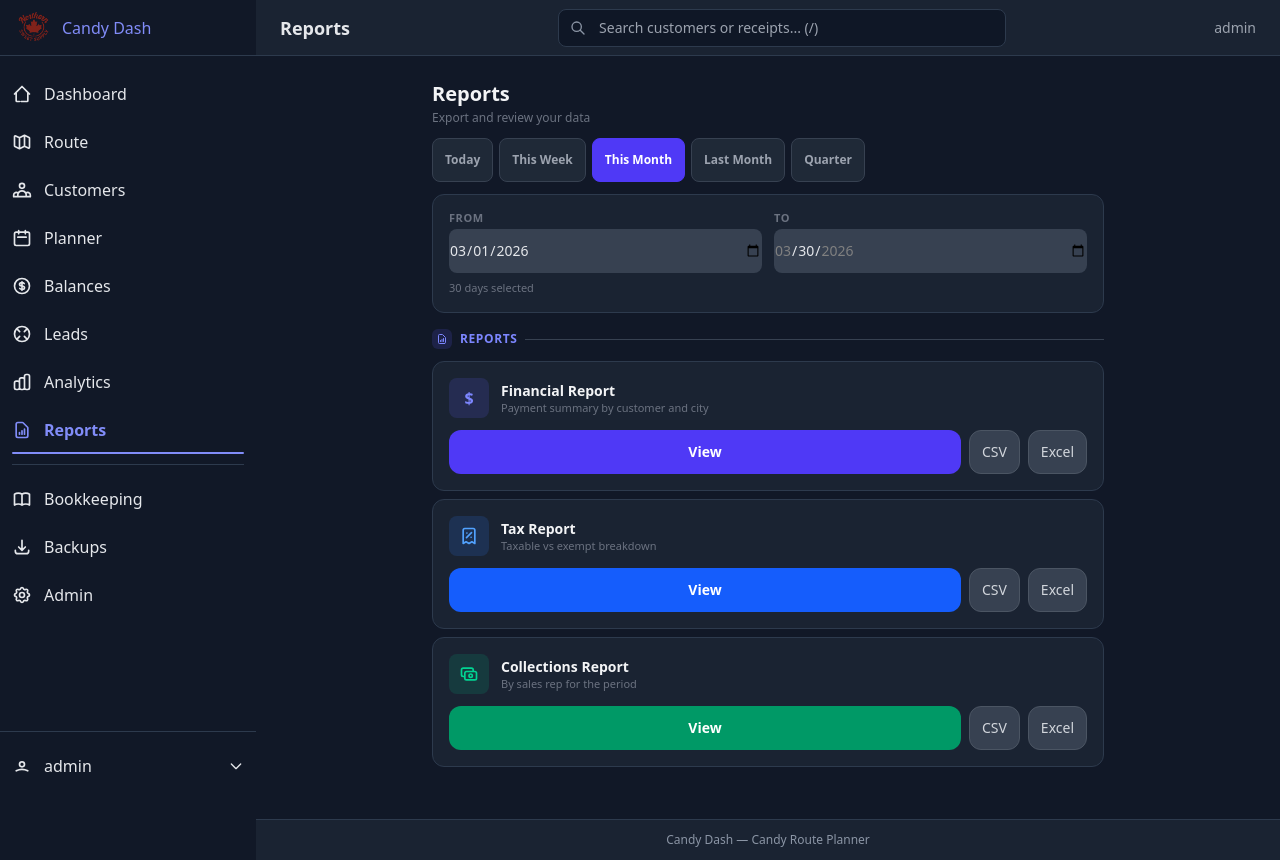
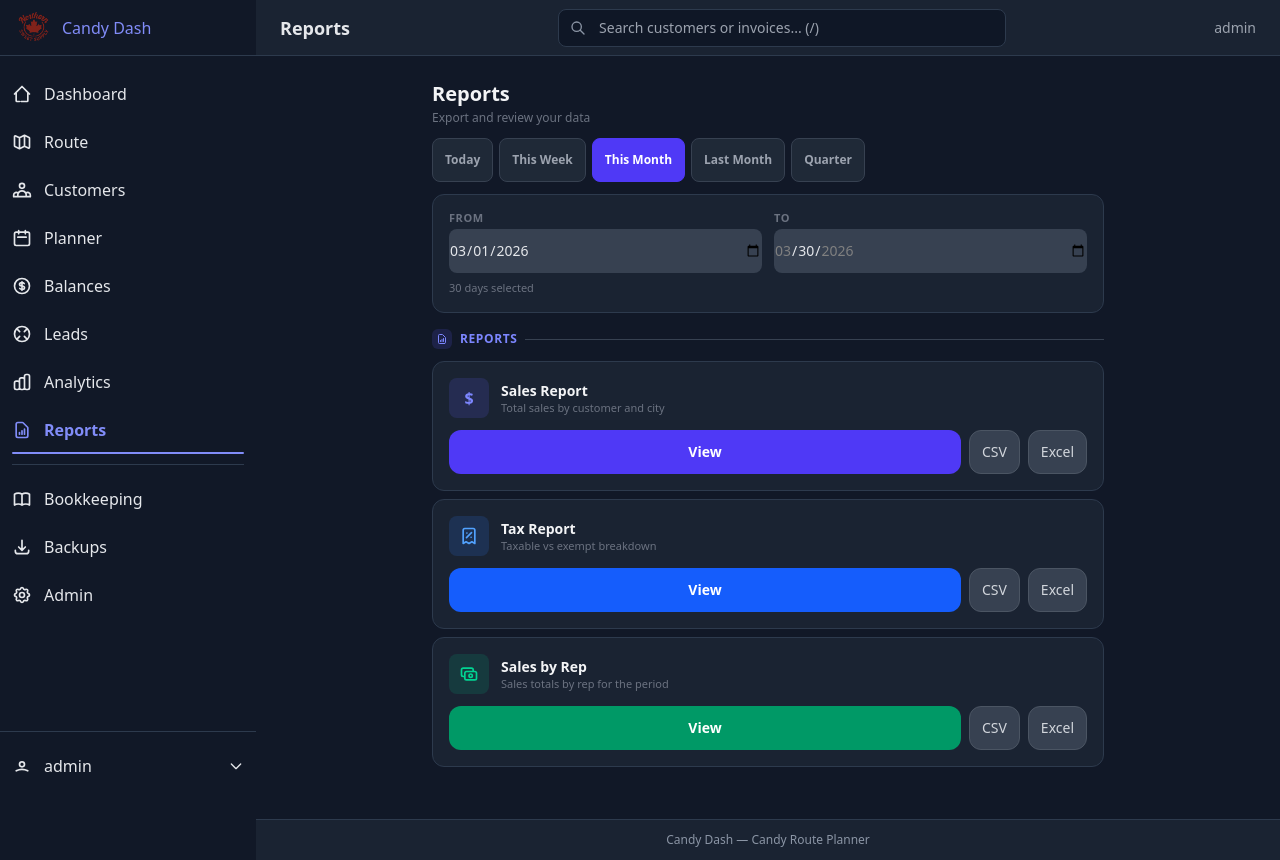
Before and after one commit to Kathail/candy-dash, a Flask app: page /reports/ in a window 1280 px wide. Run offline with Flask 3, Linux system fonts and the light colour scheme; a user stored in the database is signed in; style sheets or scripts are compiled from the project's sources; some libraries are stand-ins or nearby versions.

Commit message:
Reports now sales-focused, route hero shows total sales, search says invoices
- Reports use Invoice data instead of Payment data (sales not collections)
- Financial Report renamed to Sales Report
- Collections Report renamed to Sales by Rep
- Route hero shows Total Sales centered with Collected/Owing underneath
- Search bar placeholder changed from "receipts" to "invoices"

Co-Authored-By: Claude Opus 4.6 (1M context) <noreply@anthropic.com>

```diff
--- a/app/routes/reports.py
+++ b/app/routes/reports.py
@@ -10,7 +10,7 @@ from sqlalchemy import func
 
 from app import db
 from app.helpers import format_currency, format_date, staff_required, csv_response
-from app.models import Customer, Payment, User
+from app.models import Customer, Payment, Invoice, User
 
 bp = Blueprint("reports", __name__, url_prefix="/reports")
 
@@ -99,30 +99,33 @@ def index():
 
 @bp.route("/financial")
 def financial():
-    """Financial report: payment summary, by city, by customer for date range."""
+    """Sales report: total sales by city and customer for date range."""
     start, end = _parse_date_range()
     fmt = request.args.get("format", "").lower()
 
-    # Overall summary
+    start_date = start.date() if hasattr(start, 'date') else start
+    end_date = end.date() if hasattr(end, 'date') else end
+
+    # Overall summary (sales from invoices)
     summary = db.session.query(
-        func.count(Payment.id).label("count"),
-        func.coalesce(func.sum(Payment.amount), Decimal("0")).label("total"),
+        func.count(Invoice.id).label("count"),
+        func.coalesce(func.sum(Invoice.amount), Decimal("0")).label("total"),
     ).filter(
-        Payment.payment_date >= start,
-        Payment.payment_date <= end,
+        Invoice.invoice_date >= start_date,
+        Invoice.invoice_date <= end_date,
     ).first()
 
     # By city
     by_city = (
         db.session.query(
             Customer.city,
-            func.count(Payment.id).label("count"),
-            func.coalesce(func.sum(Payment.amount), Decimal("0")).label("total"),
+            func.count(Invoice.id).label("count"),
+            func.coalesce(func.sum(Invoice.amount), Decimal("0")).label("total"),
         )
-        .join(Payment, Payment.customer_id == Customer.id)
-        .filter(Payment.payment_date >= start, Payment.payment_date <= end)
+        .join(Invoice, Invoice.customer_id == Customer.id)
+        .filter(Invoice.invoice_date >= start_date, Invoice.invoice_date <= end_date)
         .group_by(Customer.city)
-        .order_by(func.sum(Payment.amount).desc())
+        .order_by(func.sum(Invoice.amount).desc())
         .all()
     )
 
@@ -131,25 +134,25 @@ def financial():
         db.session.query(
             Customer.name,
             Customer.city,
-            func.count(Payment.id).label("count"),
-            func.coalesce(func.sum(Payment.amount), Decimal("0")).label("total"),
+            func.count(Invoice.id).label("count"),
+            func.coalesce(func.sum(Invoice.amount), Decimal("0")).label("total"),
         )
-        .join(Payment, Payment.customer_id == Customer.id)
-        .filter(Payment.payment_date >= start, Payment.payment_date <= end)
+        .join(Invoice, Invoice.customer_id == Customer.id)
+        .filter(Invoice.invoice_date >= start_date, Invoice.invoice_date <= end_date)
         .group_by(Customer.id, Customer.name, Customer.city)
-        .order_by(func.sum(Payment.amount).desc())
+        .order_by(func.sum(Invoice.amount).desc())
         .limit(500)
         .all()
     )
 
     # Export
     if fmt in ("csv", "xlsx"):
-        headers = ["Customer", "City", "Payment Count", "Total"]
+        headers = ["Customer", "City", "Sales Count", "Total"]
         rows = [
             (row.name, row.city or "", row.count, str(row.total))
             for row in by_customer
         ]
-        filename = f"financial_report_{start.strftime('%Y%m%d')}_{end.strftime('%Y%m%d')}"
+        filename = f"sales_report_{start.strftime('%Y%m%d')}_{end.strftime('%Y%m%d')}"
         if fmt == "csv":
             return csv_response(rows, headers, f"{filename}.csv")
         return _xlsx_response(rows, headers, f"{filename}.xlsx")
@@ -166,22 +169,25 @@ def financial():
 
 @bp.route("/tax")
 def tax():
-    """Tax report: payments grouped by tax-exempt vs taxable customers."""
+    """Tax report: sales grouped by tax-exempt vs taxable customers."""
     start, end = _parse_date_range()
     fmt = request.args.get("format", "").lower()
+
+    start_date = start.date() if hasattr(start, 'date') else start
+    end_date = end.date() if hasattr(end, 'date') else end
 
     rows = (
         db.session.query(
             Customer.name,
             Customer.city,
             Customer.tax_exempt,
-            func.count(Payment.id).label("count"),
-            func.coalesce(func.sum(Payment.amount), Decimal("0")).label("total"),
+            func.count(Invoice.id).label("count"),
+            func.coalesce(func.sum(Invoice.amount), Decimal("0")).label("total"),
         )
-        .join(Payment, Payment.customer_id == Customer.id)
-        .filter(Payment.payment_date >= start, Payment.payment_date <= end)
+        .join(Invoice, Invoice.customer_id == Customer.id)
+        .filter(Invoice.invoice_date >= start_date, Invoice.invoice_date <= end_date)
         .group_by(Customer.id, Customer.name, Customer.city, Customer.tax_exempt)
-        .order_by(Customer.tax_exempt.desc(), func.sum(Payment.amount).desc())
+        .order_by(Customer.tax_exempt.desc(), func.sum(Invoice.amount).desc())
         .limit(500)
         .all()
     )
@@ -191,7 +197,7 @@ def tax():
     exempt_total = sum(r.total for r in rows if r.tax_exempt)
 
     if fmt in ("csv", "xlsx"):
-        headers = ["Customer", "City", "Tax Exempt", "Payment Count", "Total"]
+        headers = ["Customer", "City", "Tax Exempt", "Sales Count", "Total"]
         export_rows = [
             (r.name, r.city or "", "Yes" if r.tax_exempt else "No", r.count, str(r.total))
             for r in rows
@@ -213,27 +219,30 @@ def tax():
 
 @bp.route("/collections")
 def collections():
-    """Collections report by sales rep (recorded_by) for date range."""
+    """Sales report by rep for date range."""
     start, end = _parse_date_range()
     fmt = request.args.get("format", "").lower()
+
+    start_date = start.date() if hasattr(start, 'date') else start
+    end_date = end.date() if hasattr(end, 'date') else end
 
     rows = (
         db.session.query(
             User.username,
-            func.count(Payment.id).label("count"),
-            func.coalesce(func.sum(Payment.amount), Decimal("0")).label("total"),
+            func.count(Invoice.id).label("count"),
+            func.coalesce(func.sum(Invoice.amount), Decimal("0")).label("total"),
         )
-        .join(Payment, Payment.recorded_by == User.id)
-        .filter(Payment.payment_date >= start, Payment.payment_date <= end)
+        .join(Invoice, Invoice.created_by == User.id)
+        .filter(Invoice.invoice_date >= start_date, Invoice.invoice_date <= end_date)
         .group_by(User.id, User.username)
-        .order_by(func.sum(Payment.amount).desc())
+        .order_by(func.sum(Invoice.amount).desc())
         .all()
     )
 
     if fmt in ("csv", "xlsx"):
-        headers = ["Sales Rep", "Payment Count", "Total"]
+        headers = ["Sales Rep", "Sales Count", "Total"]
         export_rows = [(r.username, r.count, str(r.total)) for r in rows]
-        filename = f"collections_report_{start.strftime('%Y%m%d')}_{end.strftime('%Y%m%d')}"
+        filename = f"sales_by_rep_{start.strftime('%Y%m%d')}_{end.strftime('%Y%m%d')}"
         if fmt == "csv":
             return csv_response(export_rows, headers, f"{filename}.csv")
         return _xlsx_response(export_rows, headers, f"{filename}.xlsx")
--- a/templates/base.html
+++ b/templates/base.html
@@ -77,10 +77,10 @@
                         <svg class="absolute left-3 top-1/2 -translate-y-1/2 w-4 h-4 text-faint" fill="none" stroke="currentColor" viewBox="0 0 24 24">
                             <path stroke-linecap="round" stroke-linejoin="round" stroke-width="2" d="M21 21l-6-6m2-5a7 7 0 11-14 0 7 7 0 0114 0z"/>
                         </svg>
-                        <input type="search" placeholder="Search customers or receipts... (/)" x-model="query"
+                        <input type="search" placeholder="Search customers or invoices... (/)" x-model="query"
                                @input.debounce.300ms="search()" @focus="open = query.length > 0"
                                @keydown.escape="open = false"
-                               x-ref="searchInput" aria-label="Search customers or receipts"
+                               x-ref="searchInput" aria-label="Search customers or invoices"
                                class="theme-input text-sm rounded-lg" style="padding-left: 2.5rem;" />
                     </div>
                     <div x-show="open && results.length > 0" @click.outside="open = false" x-transition x-cloak
@@ -116,10 +116,10 @@
                     <svg class="absolute left-3 top-1/2 -translate-y-1/2 w-4 h-4 text-faint" fill="none" stroke="currentColor" viewBox="0 0 24 24">
                         <path stroke-linecap="round" stroke-linejoin="round" stroke-width="2" d="M21 21l-6-6m2-5a7 7 0 11-14 0 7 7 0 0114 0z"/>
                     </svg>
-                    <input type="search" placeholder="Search customers or receipts..." x-model="query"
+                    <input type="search" placeholder="Search customers or invoices..." x-model="query"
                            @input.debounce.300ms="search()" @focus="open = query.length > 0"
                            @keydown.escape="open = false"
-                           x-ref="searchInput" aria-label="Search customers or receipts"
+                           x-ref="searchInput" aria-label="Search customers or invoices"
                            class="theme-input text-sm rounded-lg min-h-[44px]" style="padding-left: 2.5rem;" />
                 </div>
                 <div x-show="open && results.length > 0" @click.outside="open = false" x-transition x-cloak
--- a/templates/reports.html
+++ b/templates/reports.html
@@ -62,8 +62,8 @@
           <span aria-hidden="true" class="text-base font-black text-indigo-400">$</span>
         </div>
         <div class="flex-1 min-w-0">
-          <p class="text-sm font-semibold text-gray-100">Financial Report</p>
-          <p class="text-2xs text-gray-500">Payment summary by customer and city</p>
+          <p class="text-sm font-semibold text-gray-100">Sales Report</p>
+          <p class="text-2xs text-gray-500">Total sales by customer and city</p>
         </div>
       </div>
       <div class="flex gap-2">
@@ -120,8 +120,8 @@
           </svg>
         </div>
         <div class="flex-1 min-w-0">
-          <p class="text-sm font-semibold text-gray-100">Collections Report</p>
-          <p class="text-2xs text-gray-500">By sales rep for the period</p>
+          <p class="text-sm font-semibold text-gray-100">Sales by Rep</p>
+          <p class="text-2xs text-gray-500">Sales totals by rep for the period</p>
         </div>
       </div>
       <div class="flex gap-2">
```
Also changed, not shown: templates/reports/collections.html (+8 -8 lines), templates/reports/financial.html (+7 -7 lines), templates/route.html (+9 -4 lines).
